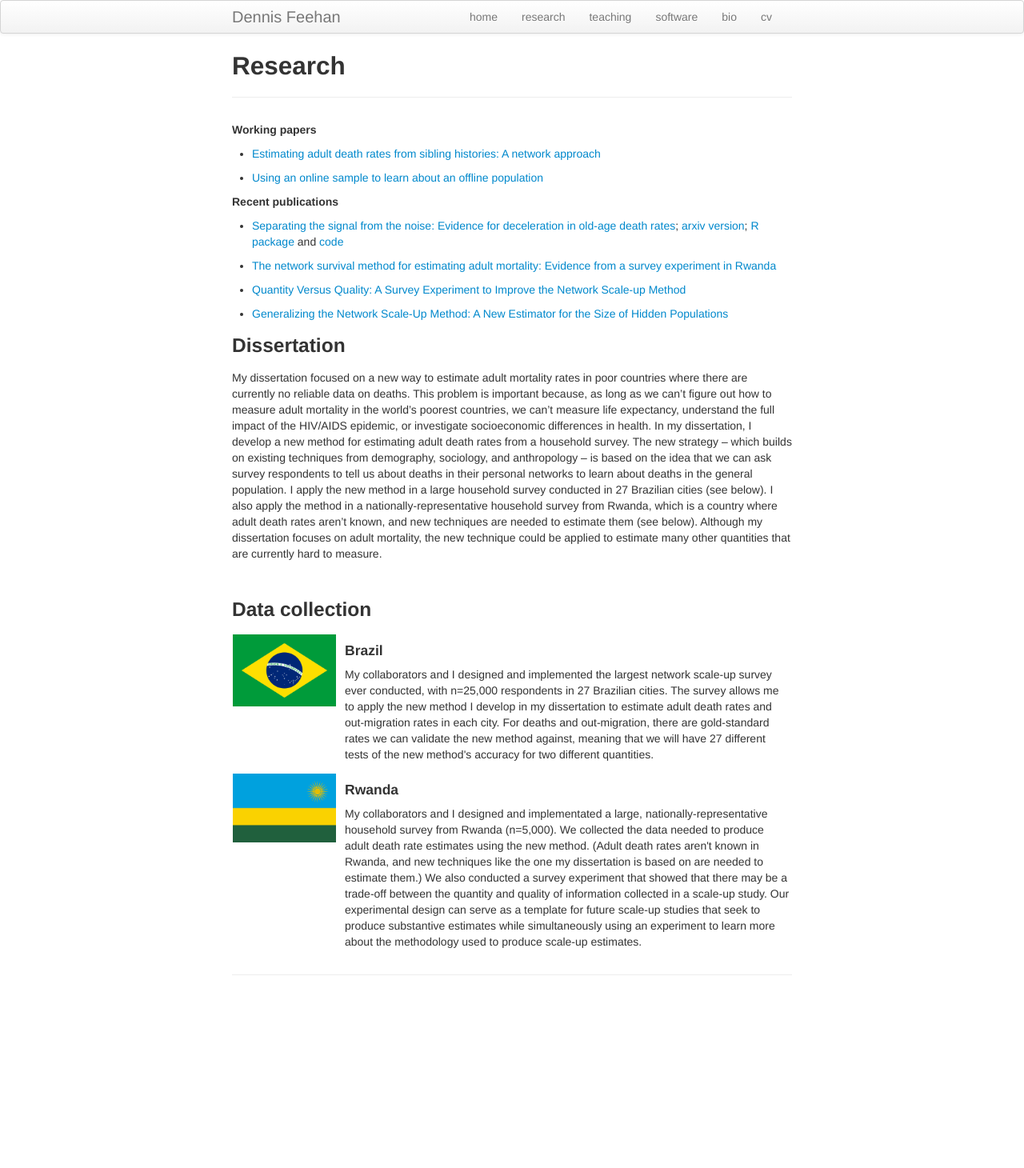
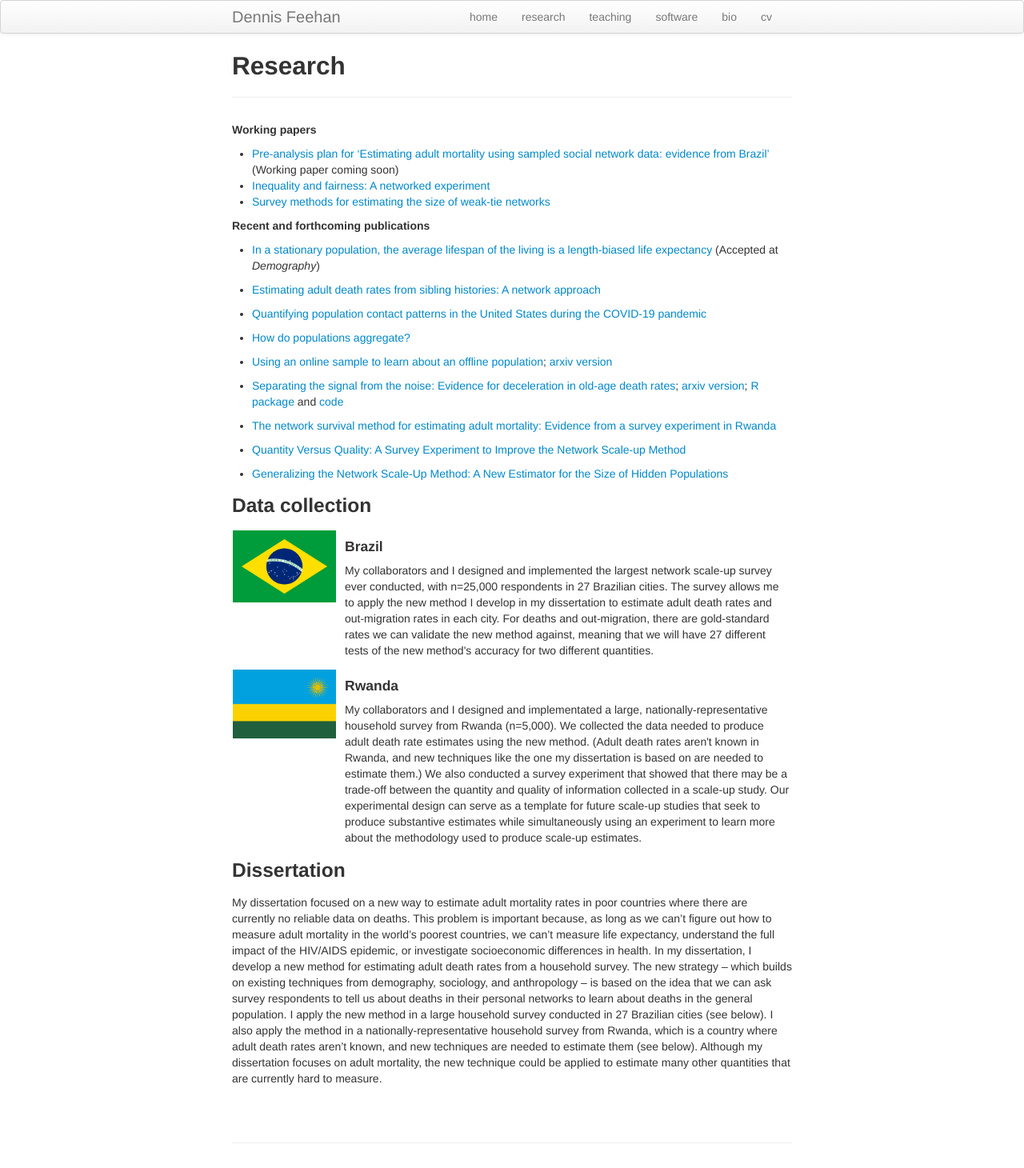
Before and after one commit to dfeehan/dfeehan.github.io, a Jekyll site: the page built from research.md, in a window 1280 px wide. Shown: the whole page at 80% size. Built offline with Jekyll 4.4.1, drawn with Linux system fonts in a browser that asks for light colours; before the commit the page ends 1250 px from its top, so only the background shows below that.

Commit message:
updated research

```diff
--- a/research.md
+++ b/research.md
@@ -3,14 +3,24 @@ layout: page
 title: Research
 ---
 
+
 **Working papers**
 
-* [Estimating adult death rates from sibling histories: A network approach](https://arxiv.org/abs/1906.12000)
+* [Pre-analysis plan for 'Estimating adult mortality using sampled social network data: evidence from Brazil'](https://osf.io/3t7cm/) (Working paper coming soon)
+* [Inequality and fairness: A networked experiment](https://osf.io/preprints/socarxiv/at536/)
+* [Survey methods for estimating the size of weak-tie networks](https://osf.io/preprints/socarxiv/z2t4p/)
 
-* [Using an online sample to learn about an offline population](https://arxiv.org/abs/1902.08289)
+**Recent and forthcoming publications**
 
+* [In a stationary population, the average lifespan of the living is a length-biased life expectancy](https://assets.ipums.org/_files/mpc/wp2020-07.pdf) (Accepted at *Demography*)
 
-**Recent publications**
+* [Estimating adult death rates from sibling histories: A network approach](https://read.dukeupress.edu/demography/article/58/4/1525/174066/Estimating-Adult-Death-Rates-From-Sibling)
+
+* [Quantifying population contact patterns in the United States during the COVID-19 pandemic](https://doi.org/10.1038/s41467-021-20990-2)
+
+* [How do populations aggregate?](https://www.demographic-research.org/volumes/vol44/15/default.htm)
+
+* [Using an online sample to learn about an offline population](http://link.springer.com/article/10.1007/s13524-019-00840-z); [arxiv version](https://arxiv.org/abs/1902.08289)
 
 * [Separating the signal from the noise: Evidence for deceleration in old-age death rates](https://link.springer.com/article/10.1007/s13524-018-0728-x); [arxiv version](https://arxiv.org/pdf/1707.09433.pdf); [R package](https://github.com/dfeehan/mortfit) and [code](https://github.com/dfeehan/oldage-paper-code-released)
 
@@ -20,29 +30,6 @@ title: Research
 
 * [Generalizing the Network Scale-Up Method: A New Estimator for the Size of Hidden Populations](https://doi.org/10.1177/0081175016665425)
 
-
-
-### Dissertation
-
-My dissertation focused on a new way to estimate adult mortality rates in poor
-countries where there are currently no reliable data on deaths. This problem is
-important because, as long as we can't figure out how to measure adult
-mortality in the world's poorest countries, we can't measure life expectancy,
-understand the full impact of the HIV/AIDS epidemic, or investigate
-socioeconomic differences in health. In my dissertation, I develop a new method
-for estimating adult death rates from a household survey. The new strategy --
-which builds on existing techniques from demography, sociology, and
-anthropology -- is based on the idea that we can ask survey respondents to tell
-us about deaths in their personal networks to learn about deaths in the general
-population. I apply the new method in a large household survey conducted in 27
-Brazilian cities (see below). I also apply the method in a
-nationally-representative household survey from Rwanda, which is a
-country where adult death rates aren't known, and new techniques are needed
-to estimate them (see below). Although my dissertation focuses on adult mortality, the new
-technique could be applied to estimate many other quantities that are currently
-hard to measure.
-
-&nbsp;
 
 ### Data collection
 
@@ -88,3 +75,25 @@ to learn more about the methodology used to produce scale-up estimates.
 </td>
 </tr>
 </table>
+
+### Dissertation
+
+My dissertation focused on a new way to estimate adult mortality rates in poor
+countries where there are currently no reliable data on deaths. This problem is
+important because, as long as we can't figure out how to measure adult
+mortality in the world's poorest countries, we can't measure life expectancy,
+understand the full impact of the HIV/AIDS epidemic, or investigate
+socioeconomic differences in health. In my dissertation, I develop a new method
+for estimating adult death rates from a household survey. The new strategy --
+which builds on existing techniques from demography, sociology, and
+anthropology -- is based on the idea that we can ask survey respondents to tell
+us about deaths in their personal networks to learn about deaths in the general
+population. I apply the new method in a large household survey conducted in 27
+Brazilian cities (see below). I also apply the method in a
+nationally-representative household survey from Rwanda, which is a
+country where adult death rates aren't known, and new techniques are needed
+to estimate them (see below). Although my dissertation focuses on adult mortality, the new
+technique could be applied to estimate many other quantities that are currently
+hard to measure.
+
+&nbsp;
```
